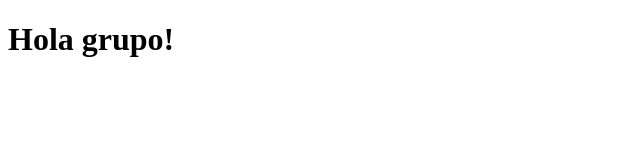
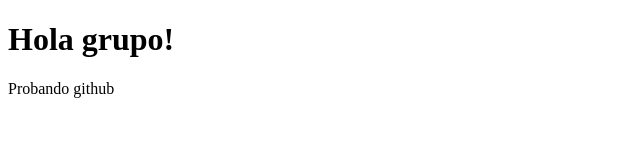
Before and after one commit to chukita/grupo11, a plain HTML site: page index.html in a window 1280 px wide. Shown: the whole page, without its empty margins (0-640 px from the left). Drawn offline with Linux system fonts and the light colour scheme.

Commit message:
agrego un parrafo

```diff
--- a/index.html
+++ b/index.html
@@ -8,5 +8,6 @@
 </head>
 <body>
     <h1>Hola grupo!</h1>
+    <p>Probando github</p>
 </body>
 </html>
```
